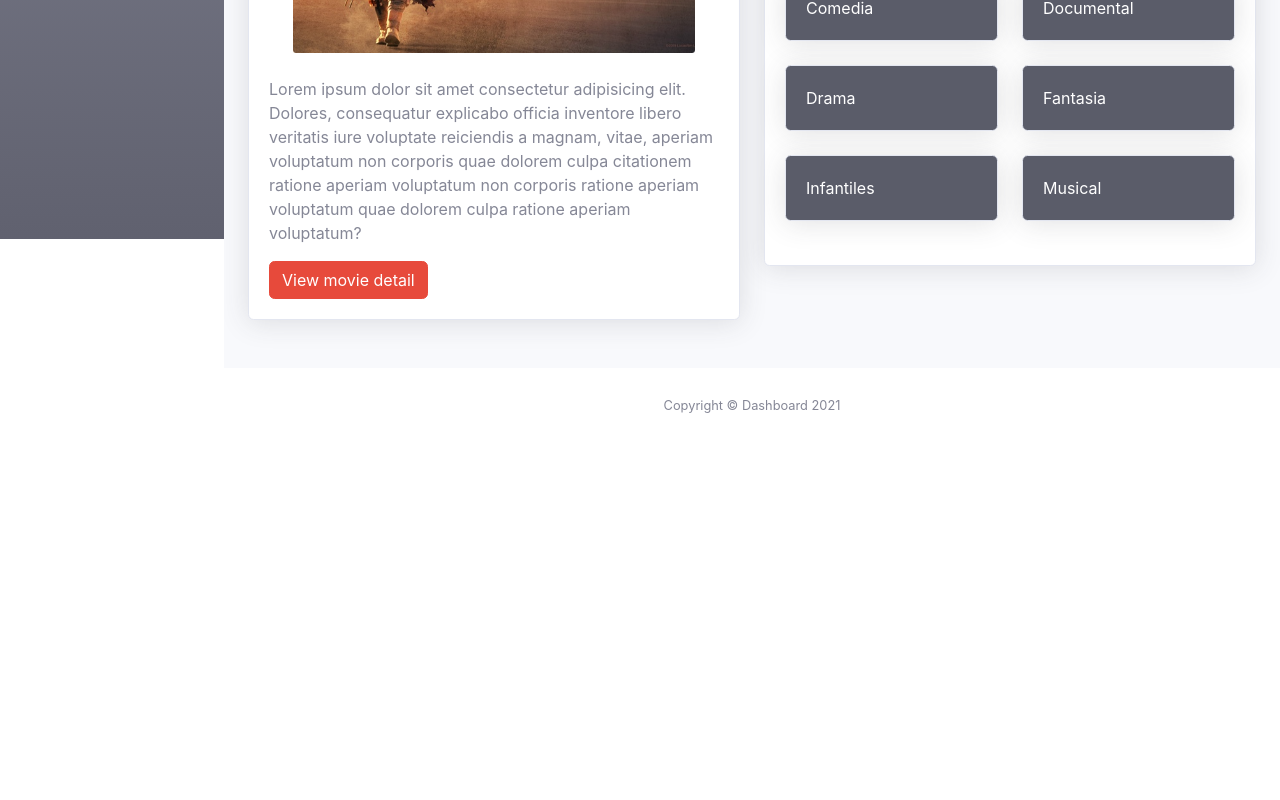
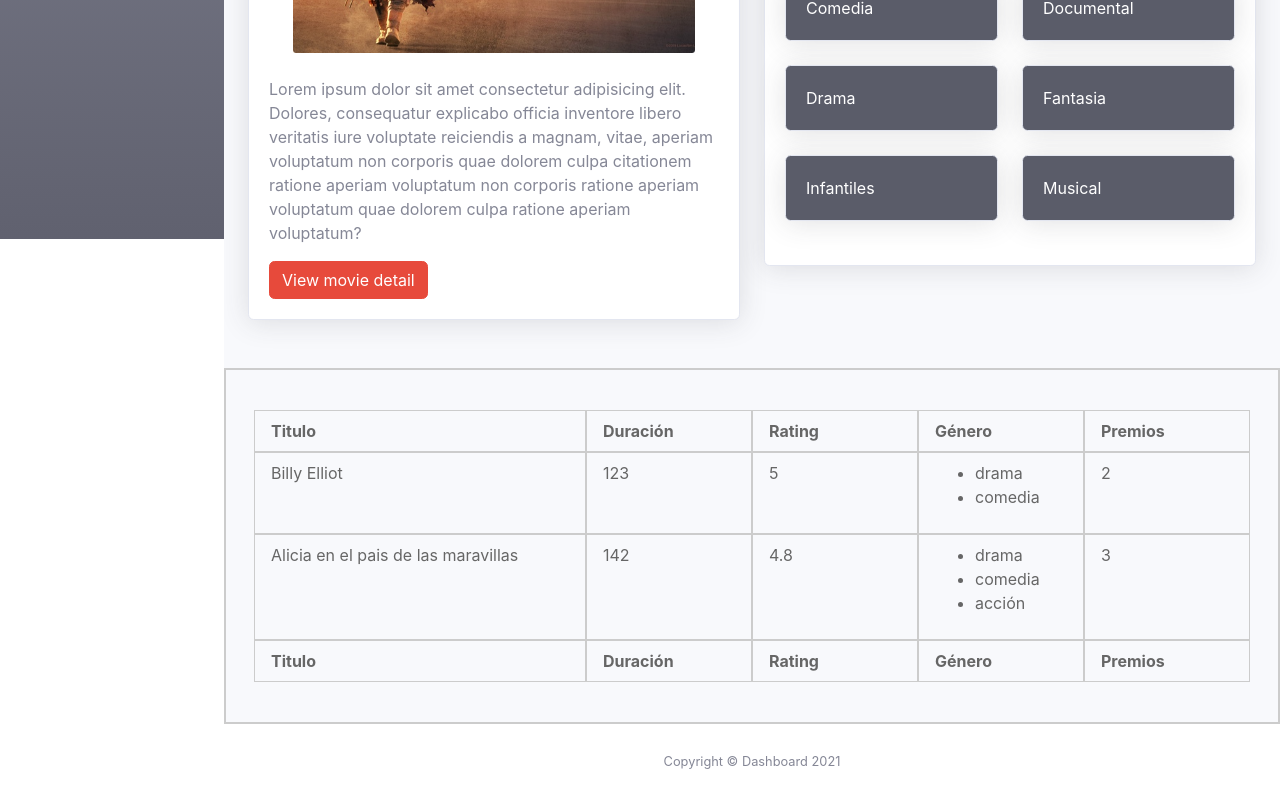
Before and after one commit to candelariaferrari/modulo-react, a React (Create React App) app: page / in a window 1280 px wide. Shown: the part 561-1361 px from the top of the page. Before the commit the page ends 1005 px from the top, so only its background shows below. Built offline with nearby package versions, Linux system fonts and the light colour scheme.

Commit message:
modulo 44 - ejercio microdesafio 2-2

```diff
--- a/src/App.js
+++ b/src/App.js
@@ -1,3 +1,5 @@
+import React from 'react';
+
 import './assets/css/App.css';
 
 import Sidebar from './components/SideBar';
@@ -6,17 +8,18 @@ import ContenedorPublicidad from './components/contenedorPublicidad';
 
 function App() {
   return (
-
-    <div className="App"  id="wrapper">
-      <Sidebar/>
-      <ContentWrapper/>
-     {/*  <ContenedorPublicidad>
+    <React.Fragment>
+      <div className="App" id="wrapper">
+        <Sidebar />
+        <ContentWrapper />
+        {/*  <ContenedorPublicidad>
         <h2>publicidad 1 que puede ser una img </h2>
       </ContenedorPublicidad>
       <ContenedorPublicidad>
         <h2>publicidad 2 que puede ser una video</h2>
       </ContenedorPublicidad> */}
-    </div>
+      </div>
+    </React.Fragment>
   );
 }
 
--- a/src/components/ContentWrapper.js
+++ b/src/components/ContentWrapper.js
@@ -1,7 +1,7 @@
 import ContentRowTop from "./ContentRowTop";
 import Footer from "./Footer";
 import TopBar from "./TopBar";
-
+import Tabla from "./Tabla";
 function ContentWrapper() {
   return (
     <div id="content-wrapper" class="d-flex flex-column">
@@ -9,6 +9,7 @@ function ContentWrapper() {
           <TopBar/>
           <ContentRowTop />
         </div>
+        <Tabla/>
         <Footer/>
 
     </div>
--- /dev/null
+++ b/src/components/Fila.js
@@ -0,0 +1,57 @@
+import PropsTypes from 'prop-types';
+import './myStyle.css';
+
+
+
+
+
+function Fila(props) {
+
+  return (
+    <div className="row">
+
+      <div className="col-md-4">
+      {props.titulo}
+      </div>
+      <div className="col">
+      {props.duracion}
+      </div>
+      <div className="col">
+      {props.rating}
+      </div>
+      <div className="col">
+
+        <ul>
+        {
+         props.genero.map((genero, index) => {
+            return <li {...genero} key={index} >
+              {props.genero[index]}</li>
+          })
+        }
+        </ul>
+
+
+
+      </div>
+      <div className="col">
+      {props.premios}
+      </div>
+    </div>
+  );
+}
+
+Fila.PropsTypes = {
+  titulo: PropsTypes.string.isRequired,
+  duracion: PropsTypes.number.isRequired,
+  rating: PropsTypes.number.isRequired,
+  genero: PropsTypes.array.isRequired,
+  premios: PropsTypes.number.isRequired,
+}
+Fila.defaultProps = {
+  titulo: "No tiene titulo",
+  duracion: 0,
+  rating: 0,
+  genero: "sin género",
+  premios: 0,
+}
+export default Fila;
--- /dev/null
+++ b/src/components/Tabla.js
@@ -0,0 +1,40 @@
+import './myStyle.css';
+import TituloTabla from './TituloTabla';
+import Fila from './Fila';
+
+let billyElliot = {
+  titulo: 'Billy Elliot',
+  duracion: 123,
+  rating: 5,
+  genero: ['drama', 'comedia'],
+  premios: 2,
+}
+
+let alicia = {
+  titulo: 'Alicia en el pais de las maravillas',
+  duracion: 142,
+  rating: 4.8,
+  genero: ['drama', 'comedia', 'acción'],
+  premios: 3,
+}
+
+let peliculas = [billyElliot, alicia];
+
+function Tabla() {
+  return (
+    <div className="container-fluid borderTabla">
+      <div className="tabla">
+        <TituloTabla/>
+        {
+          peliculas.map((element, index) => { /* crea una card por cada cardsProps */
+            return <Fila {...element} key={index} />
+          })
+        }
+        <TituloTabla/>
+
+      </div>
+    </div>
+
+  );
+}
+export default Tabla;
--- /dev/null
+++ b/src/components/TituloTabla.js
@@ -0,0 +1,23 @@
+import './myStyle.css';
+function TituloTabla() {
+  return (
+    <div className="row">
+      <div className="col-md-4 strongTitle">
+        Titulo
+      </div>
+      <div className="col strongTitle">
+        Duración
+      </div>
+      <div className="col strongTitle">
+        Rating
+      </div>
+      <div className="col strongTitle">
+        Género
+      </div>
+      <div className="col strongTitle">
+        Premios
+      </div>
+    </div>
+  );
+}
+export default TituloTabla;
--- /dev/null
+++ b/src/components/myStyle.css
@@ -0,0 +1,21 @@
+.borderTabla{
+  border: 2px solid #ccc ;
+  padding: 2em;
+}
+.tabla{
+  padding: 0.5em;
+}
+.tabla .col{
+  border: 1px solid #ccc;
+  padding: 0.5em 1em;
+  color: #666;
+}
+.tabla .col-md-4{
+  border: 1px solid #ccc;
+  padding: 0.5em 1em;
+  color: #666;
+}
+
+.strongTitle{
+  font-weight: 700;
+}
```
